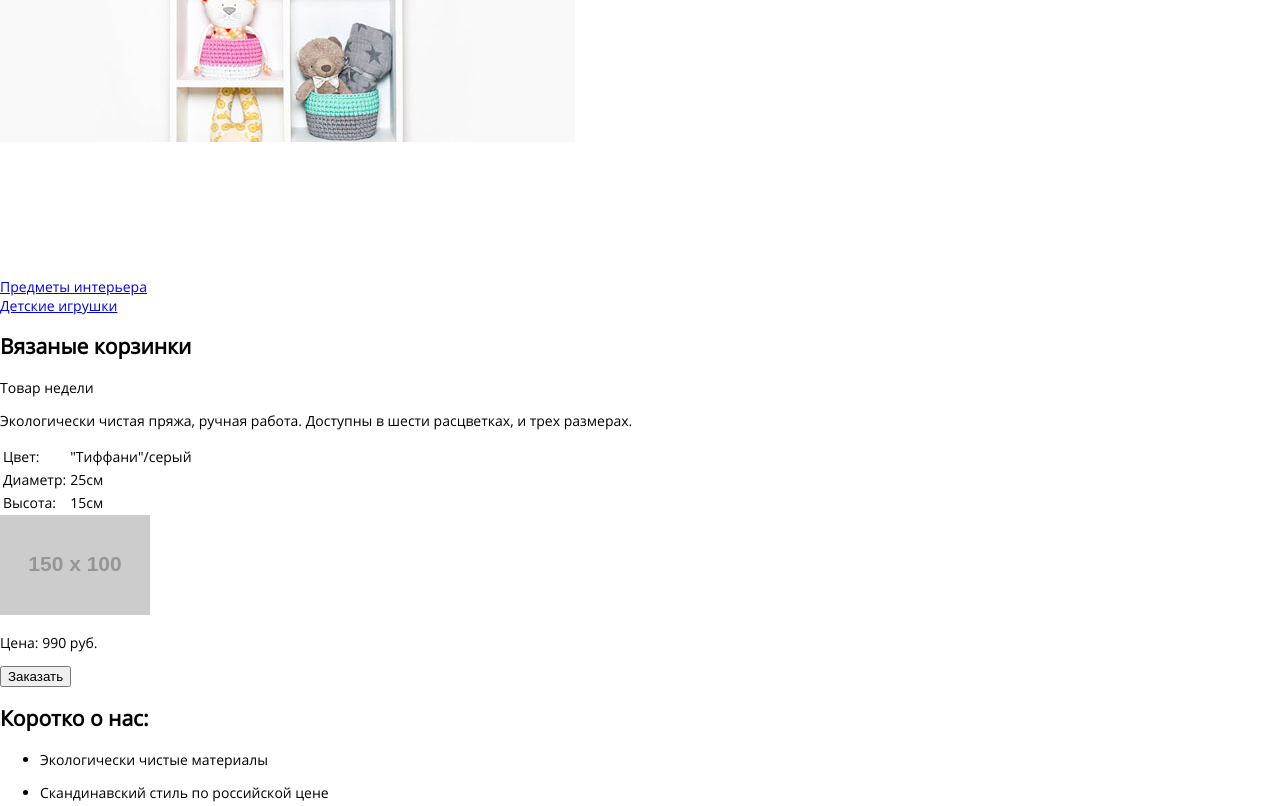
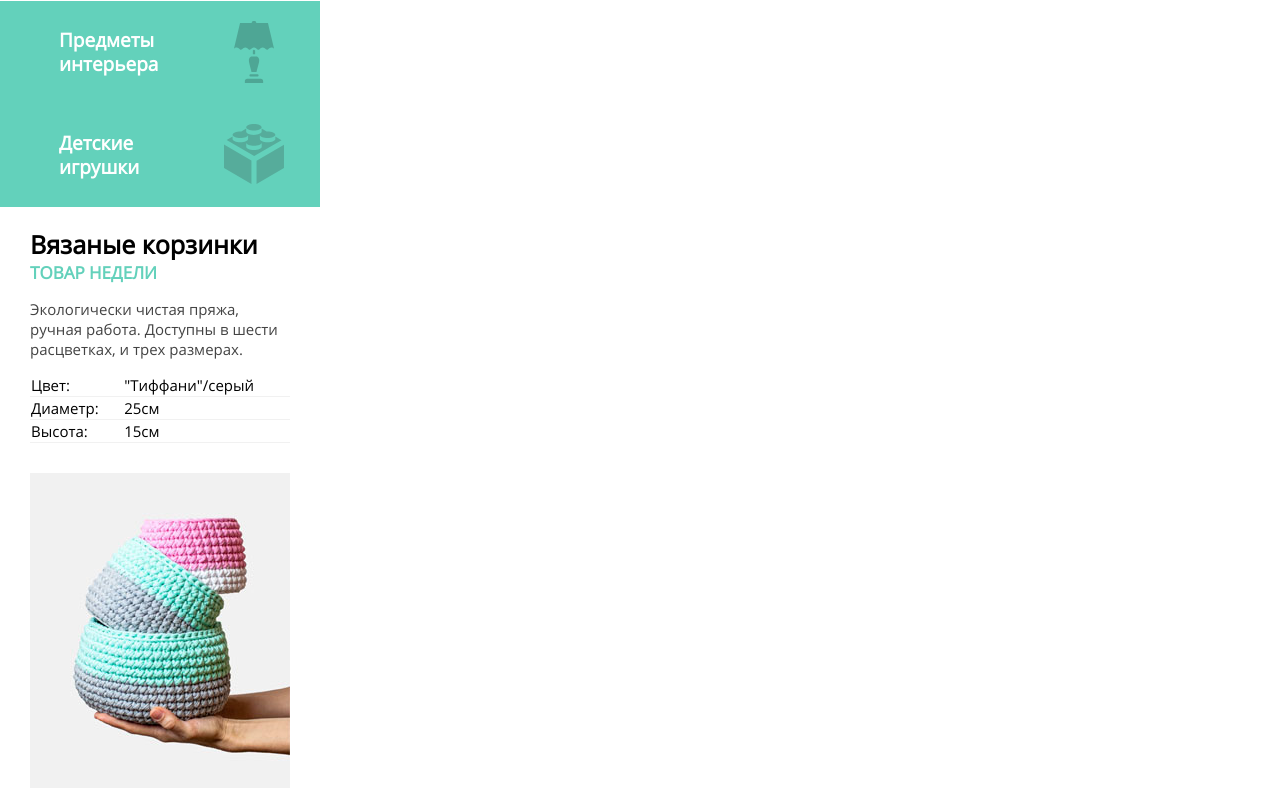
Before and after one commit to sirnet/426679-mishka-16, a website: page source/index.html in a window 1280 px wide. Shown: the part 291-1097 px from the top of the page. Drawn offline with nearby package versions, Linux system fonts and the light colour scheme; files that its build step writes are made by us from their sources; placeholder pictures from the web are drawn by us.

Commit message:
Верстка блоков

```diff
--- a/source/index.html
+++ b/source/index.html
@@ -29,11 +29,11 @@
     <section class="categories">
       <div class="categories__block">
         <a href="#" class="categories__link">Предметы интерьера</a>
-        <span class="categories_icon"></span>
+          <span class="categories__icon categories__icon-interior"></span>
       </div>
       <div class="categories__block">
         <a href="#" class="categories__link">Детские игрушки</a>
-        <span class="categories_icon"></span>
+        <span class="categories__icon categories__icon-toy"></span>
       </div>
     </section>
 
@@ -57,9 +57,10 @@
             <td class="cards__desc">15см</td>
           </tr>
         </table>
-        <img class="cards__image" src="http://placehold.it/150x100" alt="Вязаные корзины" />
+        <img class="cards__image" src="../source/img/triple-set-mobile@1x.jpg" alt="Вязаные корзины" />
         <p class="cards__value">Цена: 990 руб.</p>
         <button class="cards__button" type="button">Заказать</button>
+        <span class="cards__image-zigzag"></span>
       </div>
     </section>
     <section class="inform">
--- /dev/null
+++ b/source/sass/cards.scss
@@ -0,0 +1,60 @@
+.cards__wrap{
+  height: 700px;
+  padding-left: 30px;
+  .cards__tittle{
+    color: #000000;
+    font-size: 25px;
+    font-weight: 700;
+    margin-top: 30;
+    margin-bottom: 0;
+  }
+  .cards__week{
+    color: #63d1bb;
+    font-size: 17px;
+    font-weight: 700;
+    text-transform: uppercase;
+  }
+  .cards__info{
+    color: #444444;
+    font-size: 15px;
+    font-weight: 400;
+    width: 249px;
+  }
+  .cards__list{
+    width: 260px;
+    border-collapse: collapse;
+    font-size: 15px;
+    font-weight: 400;
+    td{
+      border-bottom: 1px solid #f1f1f1;
+      padding-right: 10px;
+    }
+  }
+  .cards__image{
+    padding-top: 30px;
+  }
+  .cards__value{
+    color: #444444;
+    font-size: 17px;
+    font-weight: 700;
+    text-align: center;
+    margin-left: -30px;
+  }
+  .cards__button{
+    border: 2px solid #444444;
+    width: 260px;
+    height: 52px;
+    background-color: #ffffff;
+    text-transform: uppercase;
+    font-weight: 700;
+    font-size: 17px;
+    color: #444444;
+  }
+  .cards__image-zigzag{
+    background-image: url("../img/bg-zigzag-line.svg");
+    width: 320px;
+    height: 6px;
+    margin-left: -30px;
+    padding-top: 36px;
+  }
+}
--- /dev/null
+++ b/source/sass/categories.scss
@@ -0,0 +1,37 @@
+.categories{
+  width: 100%;
+  height: 206px;
+  position: relative;
+  .categories__block{
+    background-color: #63d1bb;
+    height: 103px;
+    display: flex;
+    justify-content: flex-start;
+    align-items: center;
+    flex-direction: row;
+    .categories__link{
+      font-size: 19px;
+      color: #ffffff;
+      line-height: 24px;
+      font-weight: 700;
+      text-decoration: none;
+      width: 106px;
+      margin: auto;
+    }
+    .categories__icon{
+      margin-right: 36px;
+      width: 60px;
+      height: 62px;
+    }
+    .categories__icon-interior{
+      background: url("../img/icon-interior.svg") center;
+      background-repeat: no-repeat;
+      opacity: 0.2;
+    }
+    .categories__icon-toy{
+      background-image: url("../img/icon-toy.svg");
+      background-repeat: no-repeat;
+      opacity: 0.2;
+    }
+  }
+}
--- a/source/sass/page-header.scss
+++ b/source/sass/page-header.scss
@@ -1,11 +1,10 @@
 .page-header{
   position: relative;
-  height: 568px;
   .menu-nav{
     position: absolute;
     display: flex;
     height: 79px;
-    width: 100vw;
+    width: 320px;
     box-shadow: 0 1px 0 #ececec, inset 0 1px 0 #ececec;
     align-items: center;
     justify-content: center;
@@ -16,7 +15,7 @@
     display: flex;
     align-items: center;
     justify-content: flex-end;
-    width: 100vw;
+    width: 320px;
     height: 79px;
     .menu-nav__icon-open{
       margin: 30px 30px;
@@ -29,15 +28,15 @@
   .page-header__title{
     padding-top: 100px;
     position: absolute;
-    width: 100vw;
+    width: 320px;
     display: flex;
     align-items: center;
     justify-content: center;
     text-align: center;
   }
   .page-header__image{
-    padding-top: 60px;
-    background-position: center center;
-    background-repeat: no-repeat;
+    padding-top: 80px;
+    width: 320px;
+
   }
 }
--- a/source/sass/style.scss
+++ b/source/sass/style.scss
@@ -1,7 +1,7 @@
 @import "fonts";
 
 body {
-  max-width: 100vw;
+  max-width: 320px;
   height: 100vh;
   padding: 0;
   margin: 0;
@@ -9,3 +9,5 @@ body {
   font: 14px OpenSans;
 }
 @import "page-header.scss";
+@import "categories.scss";
+@import "cards.scss";
```
